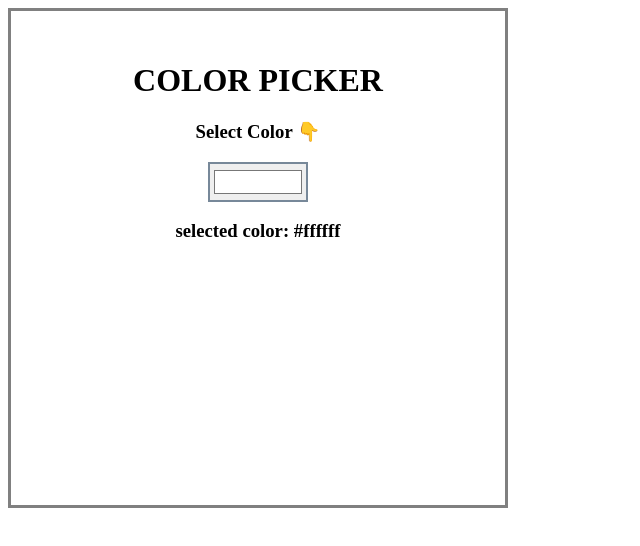
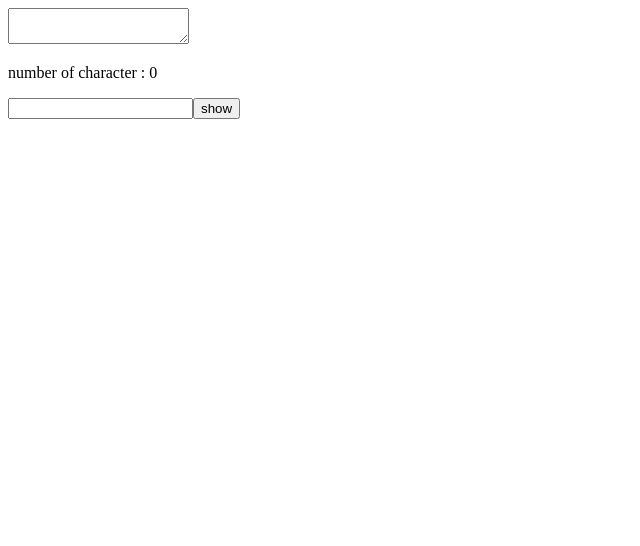
Before and after one commit to mdyasinreza1510/LEARNING_REACT, a React (Vite) app in the folder project1/: page / in a window 1280 px wide. Shown: the top 546 px of the page, without its empty margins (0-640 px from the left). Built offline with nearby package versions, Linux system fonts and the light colour scheme.

Commit message:
started doing practice

```diff
--- a/project1/src/App.jsx
+++ b/project1/src/App.jsx
@@ -179,12 +179,30 @@
 //.............................................useEffect hook in react.............................................................color picker app ....................................
 
 
-import Colorpicker from './Colorpicker.jsx'
+// import Colorpicker from './Colorpicker.jsx'
+
+// function App(){
+
+//      return(
+//            <Colorpicker></Colorpicker>
+//      );
+// }
+// export default App
+
+
+
+
+
+
+
+
+//...........................................practice................................
+
+import Practice from './Practice.jsx'
 
 function App(){
-
      return(
-           <Colorpicker></Colorpicker>
+           <Practice></Practice>
      );
 }
 export default App
--- /dev/null
+++ b/project1/src/Practice.jsx
@@ -0,0 +1,46 @@
+import {useState} from 'react'
+
+
+function Practice(){
+
+    //character ccount app
+    const [count, setCount]=useState(0);
+
+    const countCharacter=(event) =>{
+        setCount(event.target.value.length);
+}
+
+
+//show / hide password
+
+const [showpass, sethowpass] = useState(false);
+const passhow=() => {
+    sethowpass(!showpass);
+
+}
+
+
+    return(
+        <>
+        <div className="ch-count">
+        <textarea onChange={countCharacter}></textarea>
+        <p>number of character : {count}</p>
+        </div>
+
+
+
+        {/* Show/Hide Password */}
+
+        <div className="pass-visib">
+            <input type={showpass ? "text" : "password"} />
+            {/* yaha hmne phlse se hi type define kiya hai to hme bs toggle krna hai koi bhi onchange ki zarurat nhi hai */}
+            <button onClick={passhow}>{showpass?"hide":"show"}</button>
+            {/* onclick me hamesha arrow function call hoga
+            click krne pe passshow call hua waha se showpass toggle hua  */}
+        </div>
+
+        </>
+
+    );
+}
+export default Practice
```
